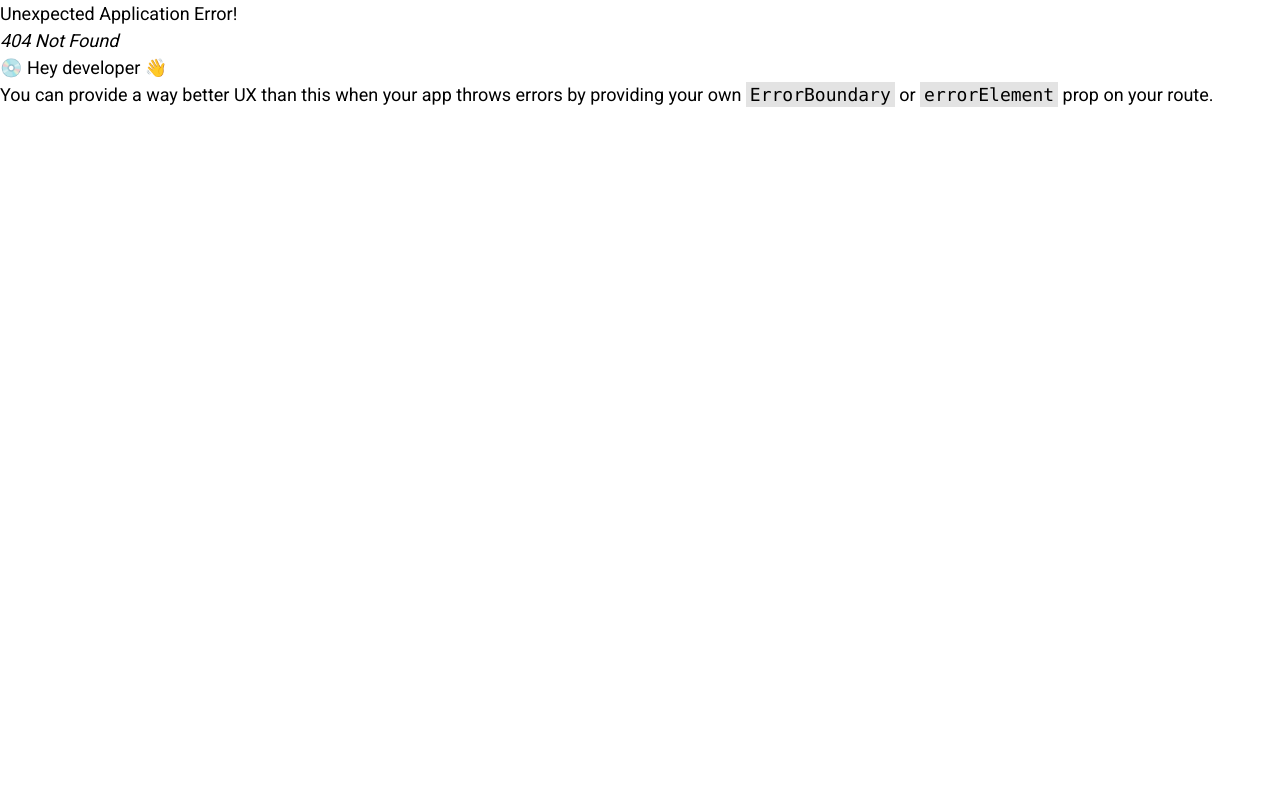
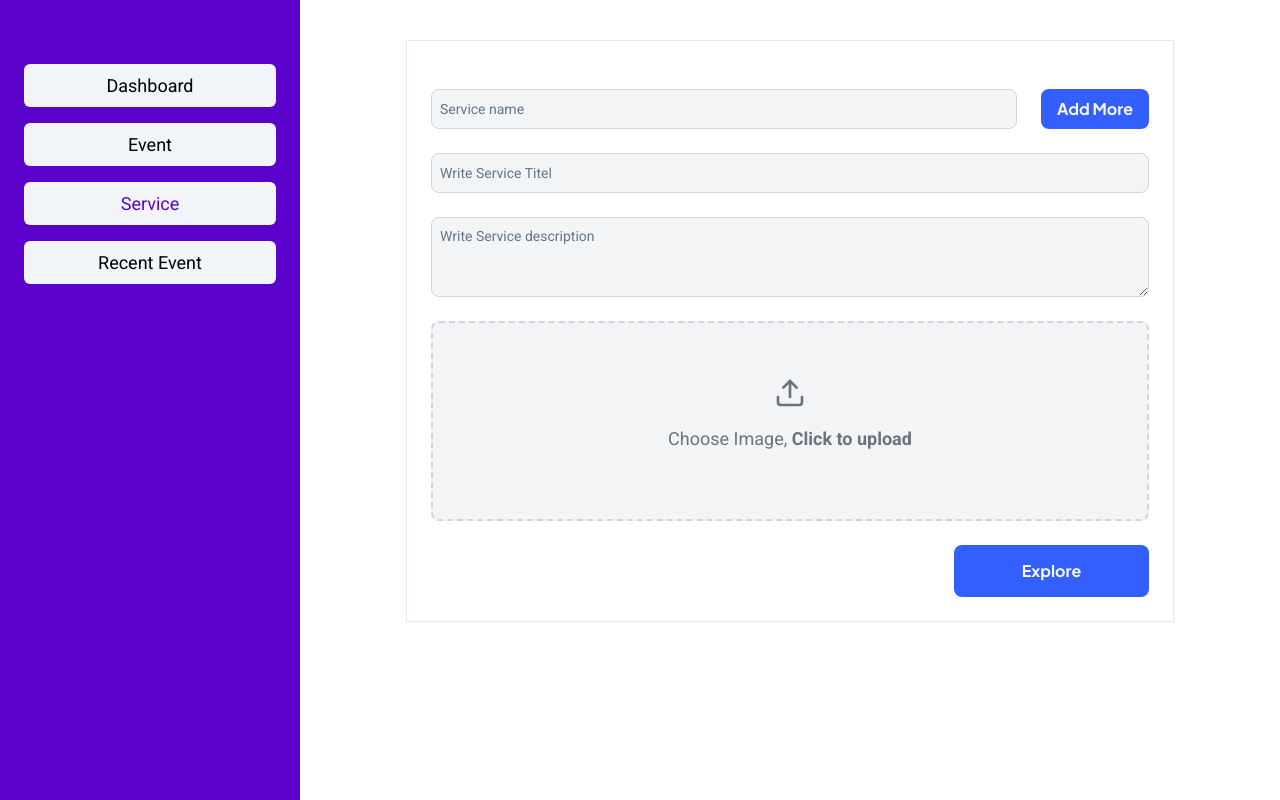
Before and after one commit to alhabib5565/invetory-management, a React (Vite) app: page /dashboard/service in a window 1280 px wide. Before the commit this address had no page. Built offline with nearby package versions, Linux system fonts and the light colour scheme.

Commit message:
assignment allmost done

```diff
--- a/src/App.tsx
+++ b/src/App.tsx
@@ -5,7 +5,7 @@ import Header from "./components/header/Header";
 import Pricing from "./components/pricing/Pricing";
 import RecentEvent from "./components/recentEvent/RecentEvent";
 import Services from "./components/serivces/Services";
-// import Testimonial from "./components/testimonial/Testimonial";
+import Testimonial from "./components/testimonial/Testimonial";
 import ValuableClient from "./components/valuableClient/ValuableClient";
 
 const App = () => {
@@ -17,7 +17,7 @@ const App = () => {
       <Event />
       <Pricing />
       <Gallery />
-      {/* <Testimonial /> */}
+      <Testimonial />
       <RecentEvent />
       <Footer />
     </div>
--- a/src/components/dashboard/layout/DashboardLayout.tsx
+++ b/src/components/dashboard/layout/DashboardLayout.tsx
@@ -1,3 +1,4 @@
+import { Outlet } from "react-router-dom";
 import Sidebar from "../sidebar/Sidebar";
 
 const DashboardLayout = () => {
@@ -6,9 +7,8 @@ const DashboardLayout = () => {
       {/* sidebar */}
       <Sidebar />
 
-      <div className=" w-full min-h-screen h-full text-center">
-        {" "}
-        this is dashboard{" "}
+      <div className=" w-full min-h-screen h-full text-center lg:ml-[300px]">
+        <Outlet />
       </div>
     </div>
   );
--- /dev/null
+++ b/src/components/dashboard/manageEvent/ManageEvent.tsx
@@ -0,0 +1,5 @@
+const ManageEvent = () => {
+  return <div>this is ManageEvent</div>;
+};
+
+export default ManageEvent;
--- /dev/null
+++ b/src/components/dashboard/manageService/ManageService.tsx
@@ -0,0 +1,164 @@
+import { Button } from "@/components/ui/button";
+import { Input } from "@/components/ui/input";
+import { cn } from "@/lib/utils";
+import { imageUpload } from "@/utils/imageUpload";
+import { Upload, X } from "lucide-react";
+import { useEffect, useState } from "react";
+import { v4 as uuidv4 } from "uuid";
+import { Textarea } from "@/components/ui/textarea";
+const ManageService = () => {
+  const [image, setImage] = useState<File | null>();
+  const [serviceNames, setServiceNames] = useState<
+    {
+      id: string;
+      serviceName: string;
+    }[]
+  >([]);
+  const [imageUrl, setImageUrl] = useState("");
+  const [title, setTitle] = useState("");
+  const [description, setDescription] = useState("");
+
+  const handleImageChange = (e: React.ChangeEvent<HTMLInputElement>) => {
+    setImage(e.target.files ? e.target.files[0] : null);
+  };
+
+  useEffect(() => {
+    const handleGetImageUrl = async () => {
+      if (image) {
+        const data = await imageUpload(image);
+        console.log(data);
+        setImageUrl(data.display_url);
+        setImage(null);
+      }
+    };
+    handleGetImageUrl();
+  }, [image]);
+
+  const [serviceNameText, setServiceNameText] = useState("");
+
+  const handleAddServiceName = () => {
+    if (serviceNameText.length < 1) {
+      return alert("Please Write Service name");
+    }
+    setServiceNames((previousServiceNames) => [
+      ...previousServiceNames,
+      {
+        id: uuidv4(),
+        serviceName: serviceNameText,
+      },
+    ]);
+
+    setServiceNameText("");
+  };
+
+  const handleRemoveServiceName = (id: string) => {
+    const remainingServiceName = serviceNames.filter(
+      (serviceName) => serviceName.id !== id
+    );
+    setServiceNames(remainingServiceName);
+  };
+
+  const handleAddService = () => {
+    if (imageUrl && title && description && serviceNames.length > 0) {
+      const serviceData = {
+        image: imageUrl,
+        list: serviceNames,
+        title,
+        description,
+      };
+      setDescription("");
+      setTitle("");
+      console.log(serviceData);
+    } else {
+      alert("please all fillup the form");
+    }
+  };
+
+  return (
+    <div className="max-w-3xl mx-auto border p-6 space-y-6 mt-10">
+      <div className="space-y-2">
+        {serviceNames.length > 0 &&
+          serviceNames.map((serviceName, index) => (
+            <p
+              key={index}
+              className="p-2 flex items-center text-left text-sm w-fit gap-3 bg-gray-100 border-gray-200"
+            >
+              <span className="truncate">{serviceName.serviceName}</span>
+              <X
+                onClick={() => handleRemoveServiceName(serviceName.id)}
+                className="size-5 cursor-pointer"
+              />
+            </p>
+          ))}
+      </div>
+      <div className="flex gap-6">
+        <Input
+          value={serviceNameText}
+          onChange={(e) => setServiceNameText(e.target.value)}
+          className="rounded-lg bg-gray-100 border border-gray-300 p-2 outline-none"
+          type="text"
+          placeholder="Service name"
+        />
+        <Button
+          onClick={handleAddServiceName}
+          className={cn(
+            " text-[16px] font-bold rounded-lg  font-plus-jakarta-sans"
+          )}
+        >
+          Add More
+        </Button>
+      </div>
+      <Input
+        value={title}
+        onChange={(e) => setTitle(e.target.value)}
+        className="rounded-lg bg-gray-100 border border-gray-300 p-2 mb-4 outline-none"
+        type="text"
+        placeholder="Write Service Titel"
+      />
+
+      <Textarea
+        value={description}
+        onChange={(e) => setDescription(e.target.value)}
+        placeholder="Write Service description"
+        className="rounded-lg bg-gray-100 border border-gray-300 p-2 mb-4 outline-none"
+      />
+
+      <div className="flex items-center justify-center w-full">
+        <label
+          htmlFor="dropzone-file"
+          className="rounded-lg flex flex-col items-center justify-center w-full h-[200px] border-2 border-gray-300 border-dashed cursor-pointer bg-gray-100 dark:hover:bg-bray-800 dark:bg-gray-700 hover:bg-gray-100 dark:border-gray-600 dark:hover:border-gray-500 dark:hover:bg-gray-600"
+        >
+          {imageUrl ? (
+            <img className="w-full h-full bg-contain" src={imageUrl} alt="" />
+          ) : (
+            <div className="flex flex-col items-center justify-center pt-5 pb-6">
+              <Upload className="w-8 h-8 mb-4 text-gray-500 dark:text-gray-400" />
+              <p className="mb-2 text-lg text-gray-500 dark:text-gray-400">
+                Choose Image,
+                <span className="font-semibold"> Click to upload</span>
+              </p>
+            </div>
+          )}
+          <input
+            onChange={handleImageChange}
+            id="dropzone-file"
+            type="file"
+            className="hidden"
+          />
+        </label>
+      </div>
+      <div className="flex justify-end">
+        <Button
+          onClick={handleAddService}
+          className={cn(
+            "w-[195px] h-[52px] text-[16px] font-bold rounded-lg font-plus-jakarta-sans"
+          )}
+        >
+          Explore
+        </Button>
+      </div>
+    </div>
+  );
+};
+
+export default ManageService;
--- a/src/components/dashboard/sidebar/Sidebar.tsx
+++ b/src/components/dashboard/sidebar/Sidebar.tsx
@@ -7,12 +7,23 @@ const Sidebar = () => {
   const [menuOpen, setMenuOpen] = useState(true);
 
   const menuItems = [
-    "item 1",
-    "item 2",
-    "item 3",
-    "item 4",
-    "item 5",
-    "item 6",
+    {
+      linkName: "Dashboard",
+      link: "home",
+    },
+    {
+      linkName: "Event",
+      link: "event",
+    },
+    {
+      linkName: "Service",
+      link: "service",
+    },
+
+    {
+      linkName: "Recent Event",
+      link: "recent-event",
+    },
   ];
 
   const item = {
@@ -73,9 +84,16 @@ const Sidebar = () => {
             whileHover={{ scale: 1.05 }}
             whileTap={{ scale: 0.9 }}
             className="bg-[#F1F5F9] px-4 py-2 rounded-md text-center"
+            key={index}
           >
-            <NavLink className={"w-full block"} key={index} to="">
-              {menuItem}
+            <NavLink
+              className={({ isActive }) =>
+                cn("w-full block", { "text-[#5A01CB]": isActive })
+              }
+              key={index}
+              to={menuItem.link}
+            >
+              {menuItem.linkName}
             </NavLink>
           </motion.li>
         ))}
--- a/src/components/testimonial/Testimonial.tsx
+++ b/src/components/testimonial/Testimonial.tsx
@@ -29,7 +29,7 @@ const Testimonial = () => {
   return (
     <Container className="mt-20">
       <h1>What Our Client Said about us</h1>
-      <div className="flex gap-5 mt-14">
+      <div className="flex flex-col lg:flex-row gap-5 mt-14">
         {reviews.map((review, index) => (
           <div
             className="max-w-[513px] w-full max-h-[312px] rounded-[30px] p-10 bg-[#F8F9FF] hover:bg-[#3461FF] hover:text-white transition-all space-y-5"
--- /dev/null
+++ b/src/components/ui/input.tsx
@@ -0,0 +1,25 @@
+import * as React from "react"
+
+import { cn } from "@/lib/utils"
+
+export interface InputProps
+  extends React.InputHTMLAttributes<HTMLInputElement> {}
+
+const Input = React.forwardRef<HTMLInputElement, InputProps>(
+  ({ className, type, ...props }, ref) => {
+    return (
+      <input
+        type={type}
+        className={cn(
+          "flex h-10 w-full rounded-md border border-input bg-background px-3 py-2 text-sm ring-offset-background file:border-0 file:bg-transparent file:text-sm file:font-medium placeholder:text-muted-foreground focus-visible:outline-none focus-visible:ring-2 focus-visible:ring-ring focus-visible:ring-offset-2 disabled:cursor-not-allowed disabled:opacity-50",
+          className
+        )}
+        ref={ref}
+        {...props}
+      />
+    )
+  }
+)
+Input.displayName = "Input"
+
+export { Input }
--- /dev/null
+++ b/src/components/ui/textarea.tsx
@@ -0,0 +1,24 @@
+import * as React from "react"
+
+import { cn } from "@/lib/utils"
+
+export interface TextareaProps
+  extends React.TextareaHTMLAttributes<HTMLTextAreaElement> {}
+
+const Textarea = React.forwardRef<HTMLTextAreaElement, TextareaProps>(
+  ({ className, ...props }, ref) => {
+    return (
+      <textarea
+        className={cn(
+          "flex min-h-[80px] w-full rounded-md border border-input bg-background px-3 py-2 text-sm ring-offset-background placeholder:text-muted-foreground focus-visible:outline-none focus-visible:ring-2 focus-visible:ring-ring focus-visible:ring-offset-2 disabled:cursor-not-allowed disabled:opacity-50",
+          className
+        )}
+        ref={ref}
+        {...props}
+      />
+    )
+  }
+)
+Textarea.displayName = "Textarea"
+
+export { Textarea }
--- a/src/main.tsx
+++ b/src/main.tsx
@@ -4,9 +4,13 @@ import ReactDOM from "react-dom/client";
 import "./index.css";
 import { RouterProvider } from "react-router-dom";
 import router from "./routes/router.tsx";
+import { QueryClient, QueryClientProvider } from "@tanstack/react-query";
+const queryClient = new QueryClient();
 
 ReactDOM.createRoot(document.getElementById("root")!).render(
   <React.StrictMode>
-    <RouterProvider router={router}></RouterProvider>
+    <QueryClientProvider client={queryClient}>
+      <RouterProvider router={router}></RouterProvider>
+    </QueryClientProvider>
   </React.StrictMode>
 );
--- a/src/routes/router.tsx
+++ b/src/routes/router.tsx
@@ -1,6 +1,8 @@
 import App from "@/App";
 import DashboardLayout from "@/components/dashboard/layout/DashboardLayout";
-import { createBrowserRouter } from "react-router-dom";
+import ManageEvent from "@/components/dashboard/manageEvent/ManageEvent";
+import ManageService from "@/components/dashboard/manageService/ManageService";
+import { Navigate, createBrowserRouter } from "react-router-dom";
 const router = createBrowserRouter([
   {
     path: "/",
@@ -9,6 +11,28 @@ const router = createBrowserRouter([
   {
     path: "/dashboard",
     element: <DashboardLayout />,
+    children: [
+      {
+        index: true,
+        element: <Navigate to="/dashboard/home" />,
+      },
+      {
+        path: "home",
+        element: <div>dashboard home</div>,
+      },
+      {
+        path: "recent-event",
+        element: <div>this is recent event </div>,
+      },
+      {
+        path: "event",
+        element: <ManageEvent />,
+      },
+      {
+        path: "service",
+        element: <ManageService />,
+      },
+    ],
   },
 ]);
 
--- /dev/null
+++ b/src/utils/imageUpload.ts
@@ -0,0 +1,25 @@
+const imageUpload = async (image: File) => {
+    try {
+        const formData = new FormData();
+        formData.append("image", image);
+
+        const response = await fetch(
+            `https://api.imgbb.com/1/upload?key=${import.meta.env.VITE_IMGBB_API}`,
+            {
+                method: "POST",
+                body: formData,
+            }
+        );
+
+        if (response.ok) {
+            const { data } = await response.json();
+            return data;
+        } else {
+            throw new Error('Image upload failed');
+        }
+    } catch (error) {
+        throw new Error(`An error occurred during image upload: ${error}`);
+    }
+};
+
+export { imageUpload };
```
Also changed, not shown: package.json (+6 -1 lines), 1 other file (tests, documents, lock files or other folders).
